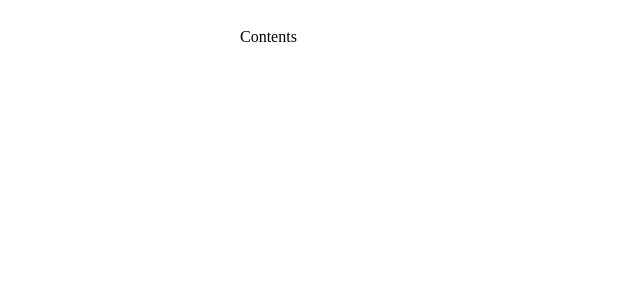
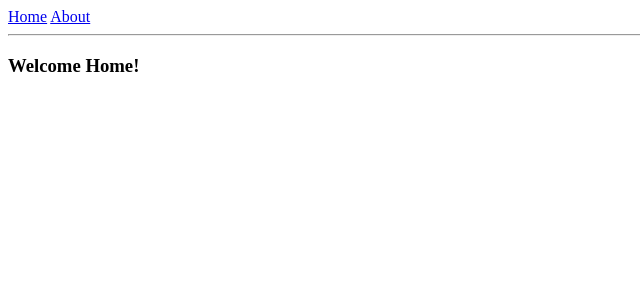
Before and after one commit to ksk1kd/tanstack-router-playground, a React (Vite) app: page / in a window 1280 px wide. Shown: the top 300 px of the page, without its empty margins (0-640 px from the left). Built offline with nearby package versions, Linux system fonts and the light colour scheme.

Commit message:
add routing file

```diff
--- a/src/main.tsx
+++ b/src/main.tsx
@@ -1,10 +1,22 @@
 import { StrictMode } from 'react'
-import { createRoot } from 'react-dom/client'
-import './index.css'
-import App from './App.tsx'
+import ReactDOM from 'react-dom/client'
+import { RouterProvider, createRouter } from '@tanstack/react-router'
+import { routeTree } from './routeTree.gen'
 
-createRoot(document.getElementById('root') as HTMLElement).render(
-  <StrictMode>
-    <App />
-  </StrictMode>,
-)
+const router = createRouter({ routeTree })
+
+declare module '@tanstack/react-router' {
+  interface Register {
+    router: typeof router
+  }
+}
+
+const rootElement = document.getElementById('root')!
+if (!rootElement.innerHTML) {
+  const root = ReactDOM.createRoot(rootElement)
+  root.render(
+    <StrictMode>
+      <RouterProvider router={router} />
+    </StrictMode>,
+  )
+}
--- /dev/null
+++ b/src/routeTree.gen.ts
@@ -0,0 +1,111 @@
+/* eslint-disable */
+
+// @ts-nocheck
+
+// noinspection JSUnusedGlobalSymbols
+
+// This file was automatically generated by TanStack Router.
+// You should NOT make any changes in this file as it will be overwritten.
+// Additionally, you should also exclude this file from your linter and/or formatter to prevent it from being checked or modified.
+
+// Import Routes
+
+import { Route as rootRoute } from './routes/__root'
+import { Route as AboutImport } from './routes/about'
+import { Route as IndexImport } from './routes/index'
+
+// Create/Update Routes
+
+const AboutRoute = AboutImport.update({
+  id: '/about',
+  path: '/about',
+  getParentRoute: () => rootRoute,
+} as any)
+
+const IndexRoute = IndexImport.update({
+  id: '/',
+  path: '/',
+  getParentRoute: () => rootRoute,
+} as any)
+
+// Populate the FileRoutesByPath interface
+
+declare module '@tanstack/react-router' {
+  interface FileRoutesByPath {
+    '/': {
+      id: '/'
+      path: '/'
+      fullPath: '/'
+      preLoaderRoute: typeof IndexImport
+      parentRoute: typeof rootRoute
+    }
+    '/about': {
+      id: '/about'
+      path: '/about'
+      fullPath: '/about'
+      preLoaderRoute: typeof AboutImport
+      parentRoute: typeof rootRoute
+    }
+  }
+}
+
+// Create and export the route tree
+
+export interface FileRoutesByFullPath {
+  '/': typeof IndexRoute
+  '/about': typeof AboutRoute
+}
+
+export interface FileRoutesByTo {
+  '/': typeof IndexRoute
+  '/about': typeof AboutRoute
+}
+
+export interface FileRoutesById {
+  __root__: typeof rootRoute
+  '/': typeof IndexRoute
+  '/about': typeof AboutRoute
+}
+
+export interface FileRouteTypes {
+  fileRoutesByFullPath: FileRoutesByFullPath
+  fullPaths: '/' | '/about'
+  fileRoutesByTo: FileRoutesByTo
+  to: '/' | '/about'
+  id: '__root__' | '/' | '/about'
+  fileRoutesById: FileRoutesById
+}
+
+export interface RootRouteChildren {
+  IndexRoute: typeof IndexRoute
+  AboutRoute: typeof AboutRoute
+}
+
+const rootRouteChildren: RootRouteChildren = {
+  IndexRoute: IndexRoute,
+  AboutRoute: AboutRoute,
+}
+
+export const routeTree = rootRoute
+  ._addFileChildren(rootRouteChildren)
+  ._addFileTypes<FileRouteTypes>()
+
+/* ROUTE_MANIFEST_START
+{
+  "routes": {
+    "__root__": {
+      "filePath": "__root.tsx",
+      "children": [
+        "/",
+        "/about"
+      ]
+    },
+    "/": {
+      "filePath": "index.tsx"
+    },
+    "/about": {
+      "filePath": "about.tsx"
+    }
+  }
+}
+ROUTE_MANIFEST_END */
--- /dev/null
+++ b/src/routes/__root.tsx
@@ -0,0 +1,20 @@
+import { createRootRoute, Link, Outlet } from '@tanstack/react-router'
+import { TanStackRouterDevtools } from '@tanstack/react-router-devtools'
+
+export const Route = createRootRoute({
+  component: () => (
+    <>
+      <div className="p-2 flex gap-2">
+        <Link to="/" className="[&.active]:font-bold">
+          Home
+        </Link>{' '}
+        <Link to="/about" className="[&.active]:font-bold">
+          About
+        </Link>
+      </div>
+      <hr />
+      <Outlet />
+      <TanStackRouterDevtools />
+    </>
+  ),
+})
--- /dev/null
+++ b/src/routes/about.tsx
@@ -0,0 +1,9 @@
+import { createFileRoute } from '@tanstack/react-router'
+
+export const Route = createFileRoute('/about')({
+  component: About,
+})
+
+function About() {
+  return <div className="p-2">Hello from About!</div>
+}
--- /dev/null
+++ b/src/routes/index.tsx
@@ -0,0 +1,13 @@
+import { createFileRoute } from '@tanstack/react-router'
+
+export const Route = createFileRoute('/')({
+  component: Index,
+})
+
+function Index() {
+  return (
+    <div className="p-2">
+      <h3>Welcome Home!</h3>
+    </div>
+  )
+}
```
